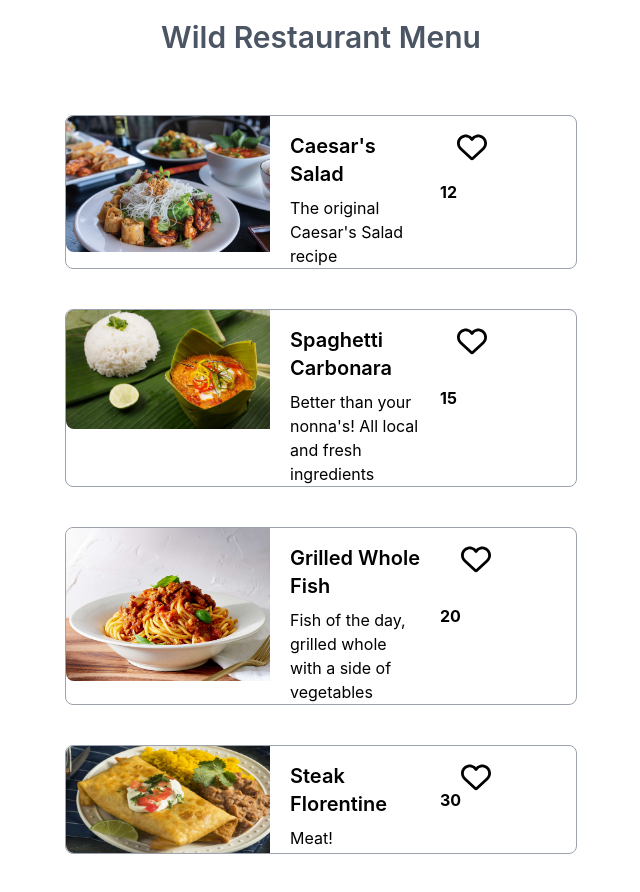
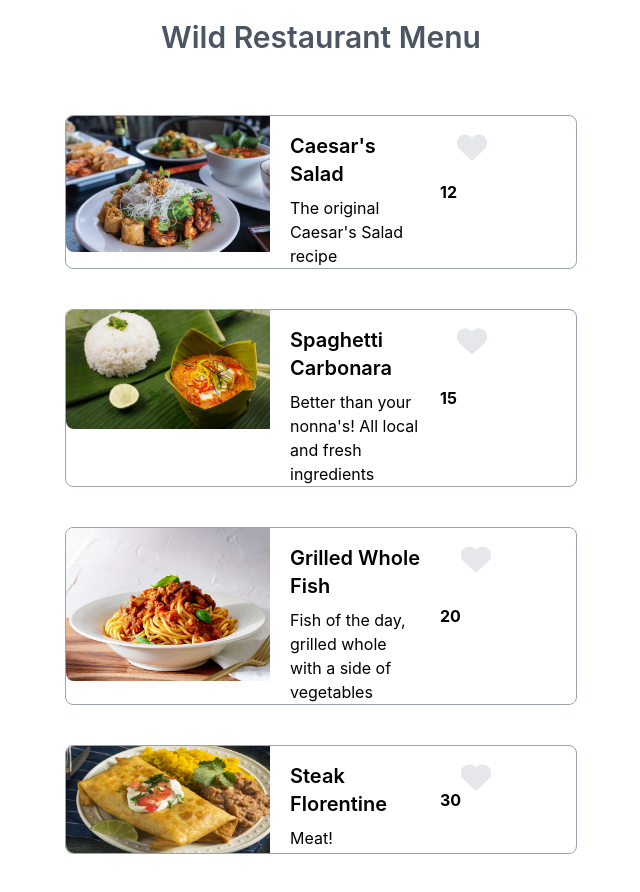
Before and after one commit to tuyishimejohnson/React_Practice, a React (Create React App) app: page / in a window 1280 px wide. Shown: the part 5903-6795 px from the top of the page, without its empty margins (319-959 px from the left). Built offline with nearby package versions, Linux system fonts and the light colour scheme.

Commit message:
Added a clickable (favorite icon)

```diff
--- a/src/MenuList.jsx
+++ b/src/MenuList.jsx
@@ -1,13 +1,21 @@
-import React from 'react'
+import React, { useState } from 'react'
 import { FontAwesomeIcon } from '@fortawesome/react-fontawesome'
-import { faHeart } from '@fortawesome/free-regular-svg-icons'
+import { faHeart } from '@fortawesome/free-solid-svg-icons/faHeart'
 
 
 
 
 const MenuList = (props) => {
+    const [favorite, setIsFavorite] = useState("#e5e7eb")
+    let styles = {
+        color: favorite ? "#e5e7eb" : "red"
+    }
+
+    const checkFavorite = () => {
+        setIsFavorite(prevState => !prevState)
+    }
+
   return (
-
     <div className='w-[40%] m-auto my-10'>
         <div className='border rounded-lg border-gray-400 flex'>
             <div className='w-2/5'>
@@ -19,7 +27,7 @@ const MenuList = (props) => {
             </div>
 
             <span className='font-bold flex flex-col justify-center'>{props.price}</span>
-            <span className='pt-4 flex'>< FontAwesomeIcon icon={faHeart} className='text-3xl'/></span>
+            <span className='pt-4 flex'>< FontAwesomeIcon icon={faHeart} className='text-3xl' style={styles} onClick={checkFavorite} /></span>
         </div>
     </div>
   )
```
Also changed, not shown: src/App.jsx (line endings or trailing spaces).
